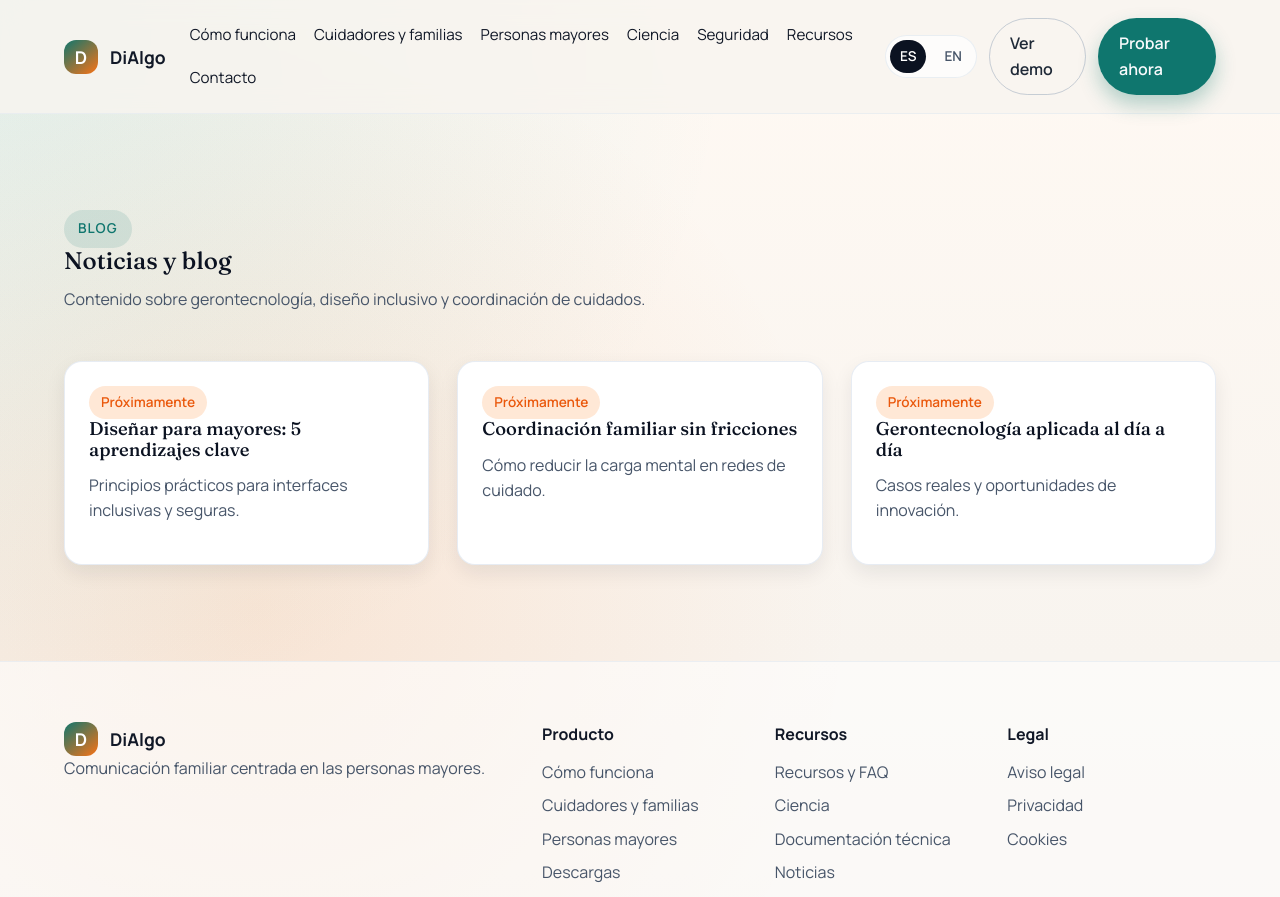
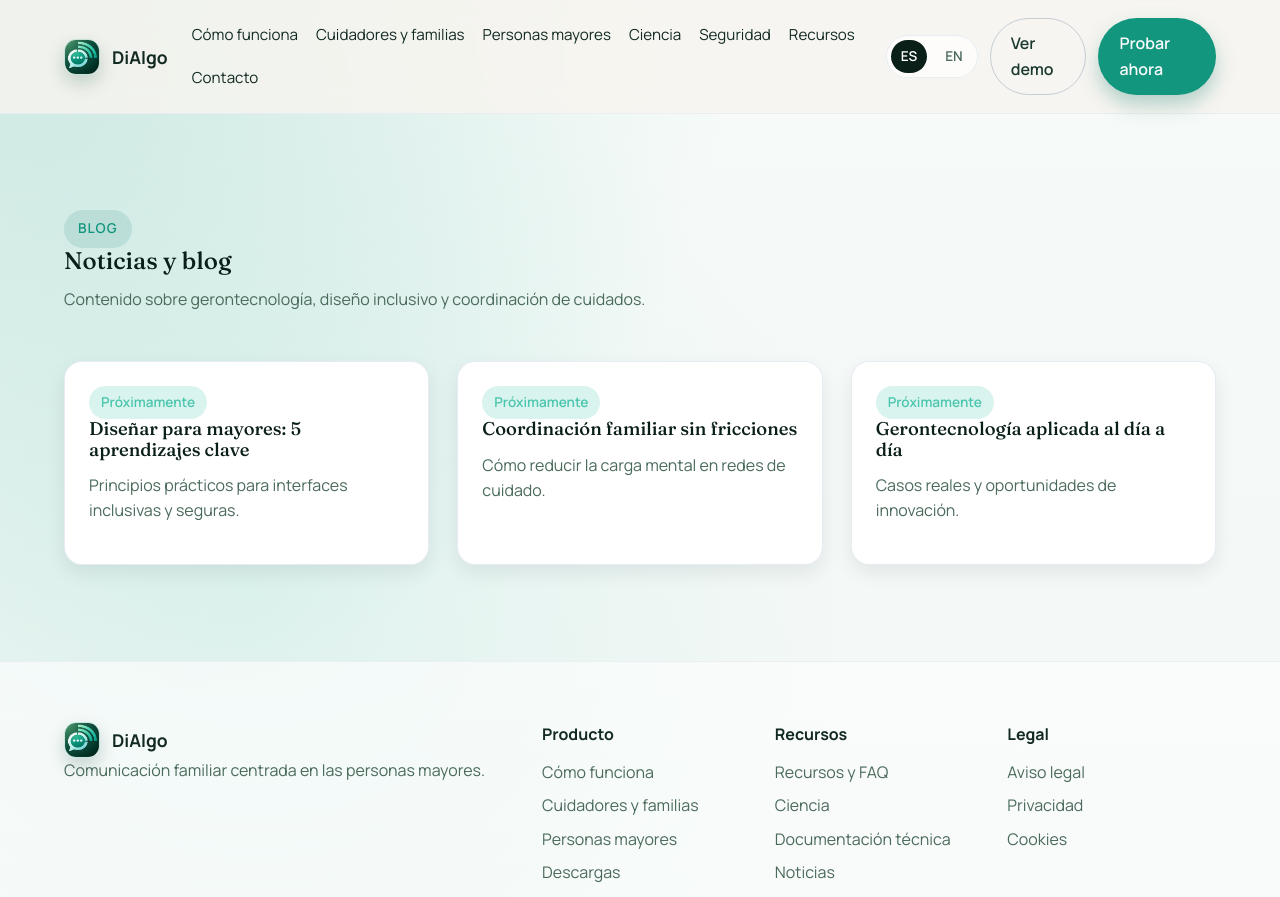
Before and after one commit to DiAlgoApp/dialgoapp.github.io, an Astro site: page /blog in a window 1280 px wide. Shown: the top 897 px of the page. Built offline with nearby package versions, Linux system fonts and the light colour scheme; Astro itself is replaced by a stand-in of ours.

Commit message:
Add logo and align theme colors

```diff
--- a/src/components/Footer.astro
+++ b/src/components/Footer.astro
@@ -12,7 +12,10 @@ const hasContent = footer.tagline || columns.length > 0 || social.length > 0;
       <div class="footer-top">
         <div>
           <div class="brand">
-            <span class="brand-mark">D</span> DiAlgo
+            <span class="brand-mark">
+              <img class="brand-logo" src="/logo.png" alt="DiAlgo" width="36" height="36" />
+            </span>
+            <span>DiAlgo</span>
           </div>
           {footer.tagline && <p class="muted">{footer.tagline}</p>}
         </div>
--- a/src/components/Nav.astro
+++ b/src/components/Nav.astro
@@ -8,7 +8,12 @@ const filteredNav = (navItems || []).filter((item) => item?.label);
 ---
 <header class="site-header">
   <div class="nav-inner container">
-    <a class="brand" href={withLocalePath(locale, '/')}><span class="brand-mark">D</span> DiAlgo</a>
+    <a class="brand" href={withLocalePath(locale, '/')}>
+      <span class="brand-mark">
+        <img class="brand-logo" src="/logo.png" alt="DiAlgo" width="36" height="36" />
+      </span>
+      <span>DiAlgo</span>
+    </a>
     {filteredNav.length > 0 && (
       <nav aria-label="Navegación principal">
         <ul class="nav-links">
--- a/src/layouts/BaseLayout.astro
+++ b/src/layouts/BaseLayout.astro
@@ -48,6 +48,7 @@ const jsonLd = {
     {alternateLinks.map((link) => (
       <link rel="alternate" hreflang={link.code} href={link.absolute} />
     ))}
+    <link rel="icon" href="/logo.png" type="image/png" />
     <link rel="icon" href="/favicon.svg" type="image/svg+xml" />
     <link rel="preconnect" href="https://fonts.googleapis.com" />
     <link rel="preconnect" href="https://fonts.gstatic.com" crossorigin />
--- a/src/styles/global.css
+++ b/src/styles/global.css
@@ -1,21 +1,21 @@
 :root {
   color-scheme: light;
-  --ink-900: #0b1221;
-  --ink-800: #111827;
-  --ink-700: #1f2937;
-  --ink-600: #334155;
-  --ink-500: #475569;
-  --ink-400: #64748b;
-  --paper: #f8f4ef;
+  --ink-900: #0b1f19;
+  --ink-800: #122a22;
+  --ink-700: #1b3a2f;
+  --ink-600: #2b4d3f;
+  --ink-500: #4a6a5a;
+  --ink-400: #6f8c7e;
+  --paper: #f4f8f6;
   --surface: #ffffff;
-  --surface-2: #fdf7f0;
-  --surface-3: #eef6f5;
-  --primary: #0f766e;
-  --primary-600: #0d9488;
-  --primary-700: #115e59;
-  --accent: #f97316;
-  --accent-600: #ea580c;
-  --accent-soft: #ffe8d6;
+  --surface-2: #f6fbf9;
+  --surface-3: #e6f3ef;
+  --primary: #12967d;
+  --primary-600: #0f8a73;
+  --primary-700: #0b6c59;
+  --accent: #8adcca;
+  --accent-600: #4bc5ad;
+  --accent-soft: #d9f4ee;
   --border: #e2e8f0;
   --shadow-sm: 0 8px 20px rgba(15, 23, 42, 0.08);
   --shadow-lg: 0 30px 80px rgba(15, 23, 42, 0.12);
@@ -38,9 +38,9 @@ body {
   margin: 0;
   font-family: 'Manrope', 'Helvetica Neue', Arial, sans-serif;
   color: var(--ink-800);
-  background: radial-gradient(circle at top left, rgba(14, 165, 164, 0.12), transparent 45%),
-    radial-gradient(circle at 20% 60%, rgba(249, 115, 22, 0.12), transparent 50%),
-    linear-gradient(180deg, #fff9f3 0%, var(--paper) 65%, #f3efe9 100%);
+  background: radial-gradient(circle at top left, rgba(18, 150, 125, 0.18), transparent 45%),
+    radial-gradient(circle at 20% 60%, rgba(138, 220, 206, 0.2), transparent 50%),
+    linear-gradient(180deg, #f6fbf9 0%, var(--paper) 65%, #eef5f2 100%);
   min-height: 100vh;
   line-height: 1.6;
 }
@@ -505,14 +505,21 @@ header.site-header {
 }
 
 .brand-mark {
-  width: 34px;
-  height: 34px;
+  width: 36px;
+  height: 36px;
   border-radius: 12px;
-  background: linear-gradient(140deg, var(--primary), var(--accent));
   display: grid;
   place-items: center;
-  color: #fff;
-  font-weight: 700;
+  overflow: hidden;
+  border: 1px solid rgba(18, 150, 125, 0.2);
+  box-shadow: 0 8px 18px rgba(7, 61, 47, 0.2);
+  background: transparent;
+}
+
+.brand-logo {
+  width: 100%;
+  height: 100%;
+  object-fit: cover;
 }
 
 .nav-links {
```
Also changed, not shown: public/logo.png (added).
